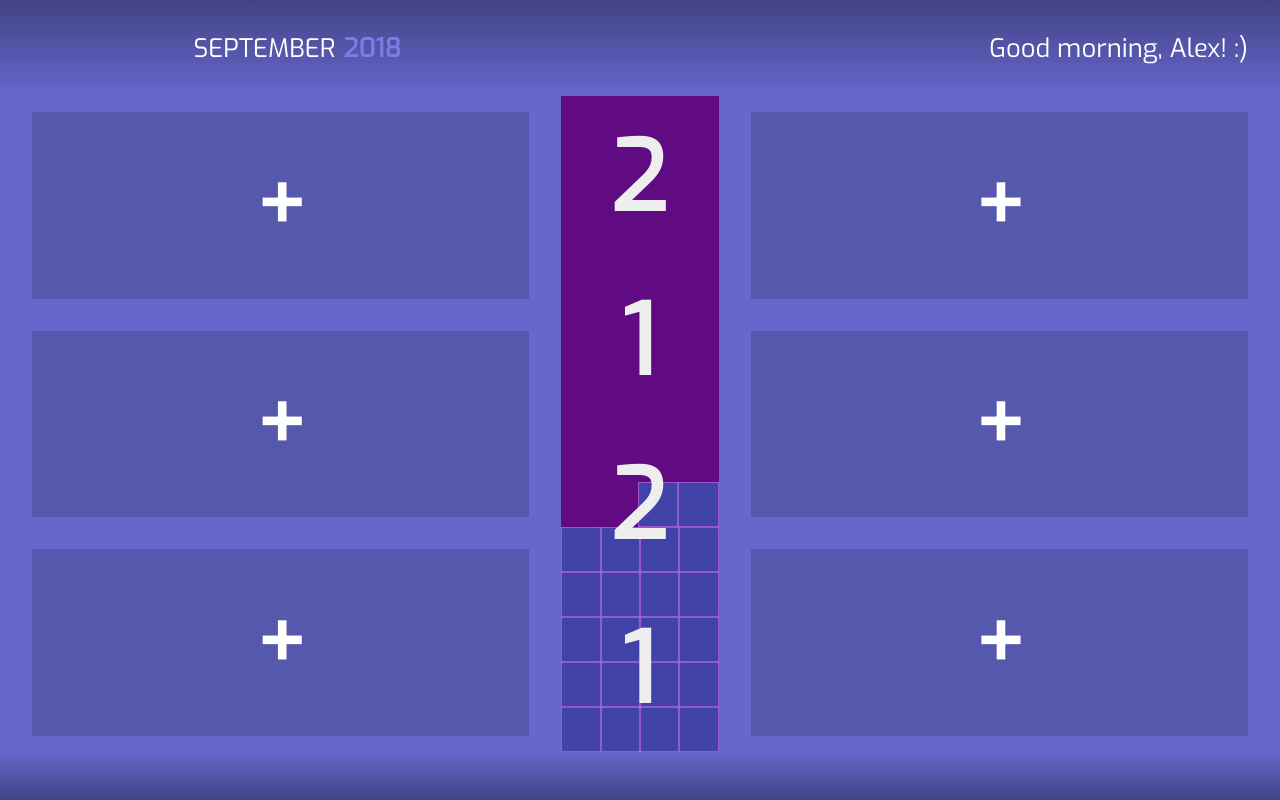
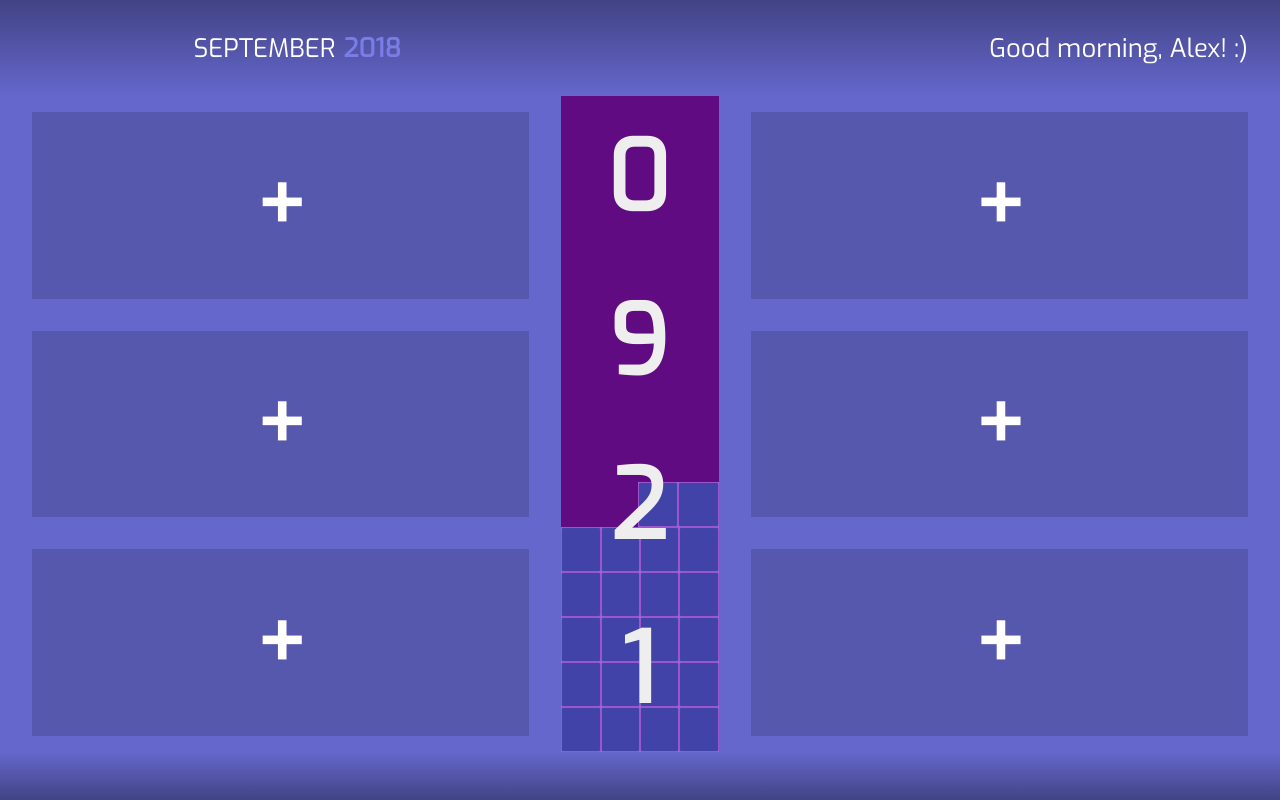
Before and after one commit to aautem/homescreen, a React (Create React App) app: page / in a window 1280 px wide. Built offline with nearby package versions, Linux system fonts and the light colour scheme.

Commit message:
Display time in 12 hour format

```diff
--- a/src/components/ClockDisplay.js
+++ b/src/components/ClockDisplay.js
@@ -18,7 +18,9 @@ const ClockDisplay = ({
   <div className="Time">
     <DigitDuo
       digits={
-        getHours(time)
+		getHours(time) > 12
+		? getHours(time) - 12
+		: getHours(time)
       }
     />
 
```
